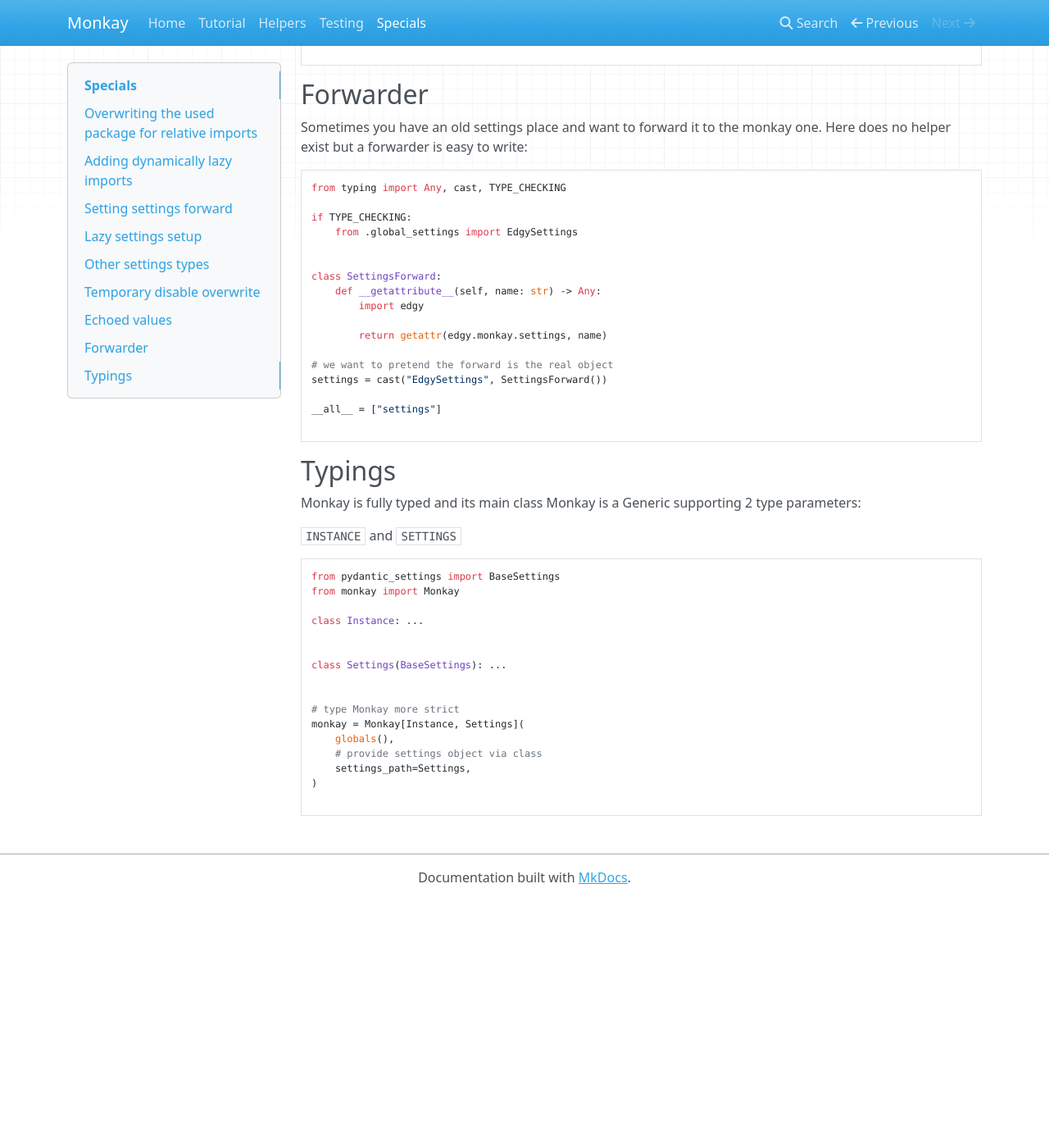
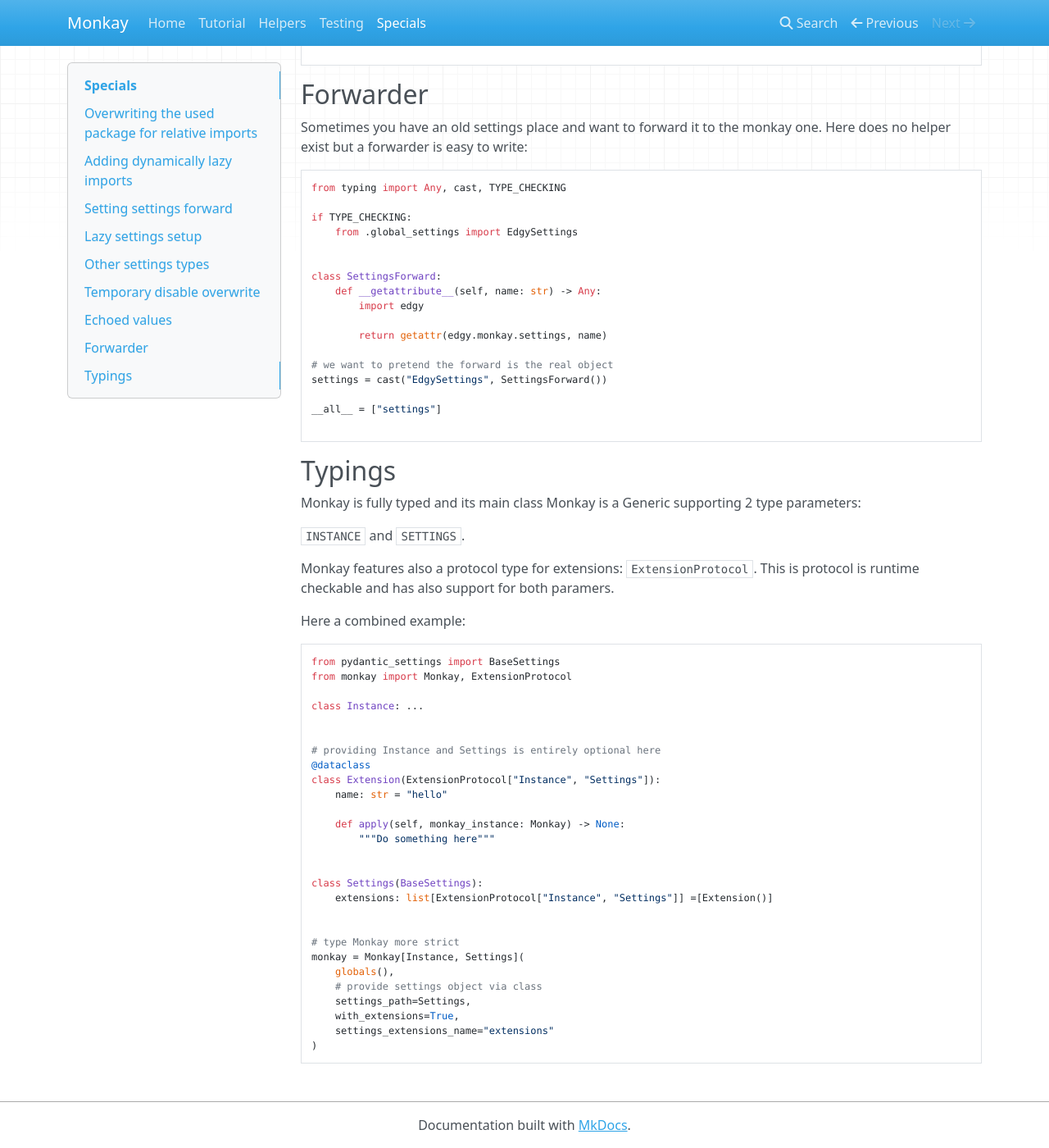
Before and after one commit to dymmond/monkay, an MkDocs documentation site: the page built from docs/specials.md, in a window 1280 px wide and 1400 px high, scrolled down 3696 px. Shown: the whole window at 82% size. Built offline with MkDocs 1.6.1, drawn with Linux system fonts in a browser that asks for light colours; nearby versions of some CDN libraries; before the commit the page ends 4794 px from its top, so only the background shows below that.

Commit message:
expand docs for typings

````diff
--- a/docs/specials.md
+++ b/docs/specials.md
@@ -226,17 +226,32 @@
 
 Monkay is fully typed and its main class Monkay is a Generic supporting 2 type parameters:
 
-`INSTANCE` and `SETTINGS`
+`INSTANCE` and `SETTINGS`.
+
+Monkay features also a protocol type for extensions: `ExtensionProtocol`.
+This is protocol is runtime checkable and has also support for both paramers.
+
+Here a combined example:
 
 
 ```python
 from pydantic_settings import BaseSettings
-from monkay import Monkay
+from monkay import Monkay, ExtensionProtocol
 
 class Instance: ...
 
 
-class Settings(BaseSettings): ...
+# providing Instance and Settings is entirely optional here
+@dataclass
+class Extension(ExtensionProtocol["Instance", "Settings"]):
+    name: str = "hello"
+
+    def apply(self, monkay_instance: Monkay) -> None:
+        """Do something here"""
+
+
+class Settings(BaseSettings):
+    extensions: list[ExtensionProtocol["Instance", "Settings"]] =[Extension()]
 
 
 # type Monkay more strict
@@ -244,6 +259,7 @@
     globals(),
     # provide settings object via class
     settings_path=Settings,
+    with_extensions=True,
+    settings_extensions_name="extensions"
 )
-
 ```
````
